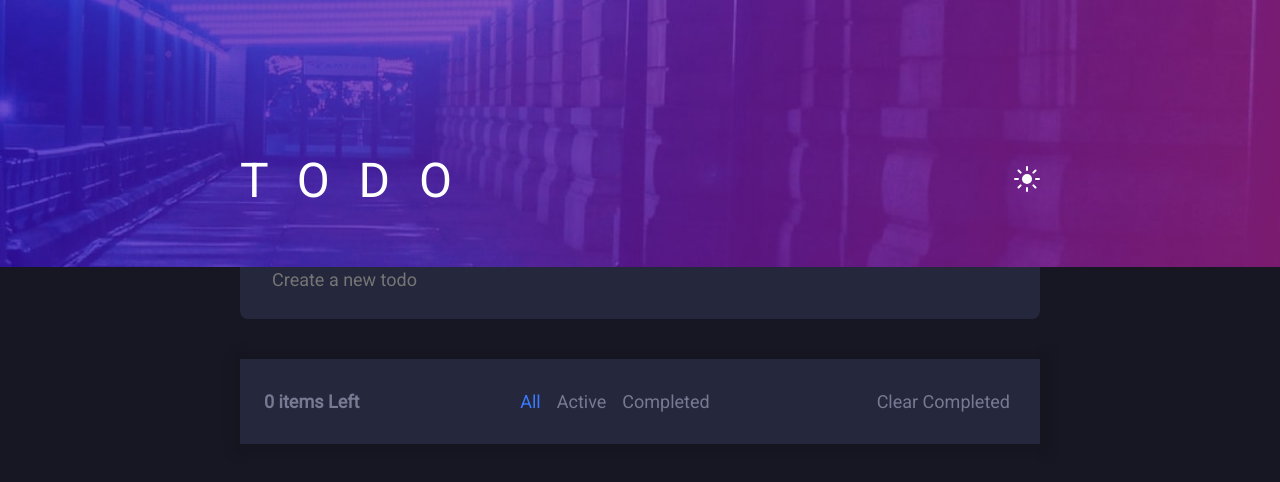
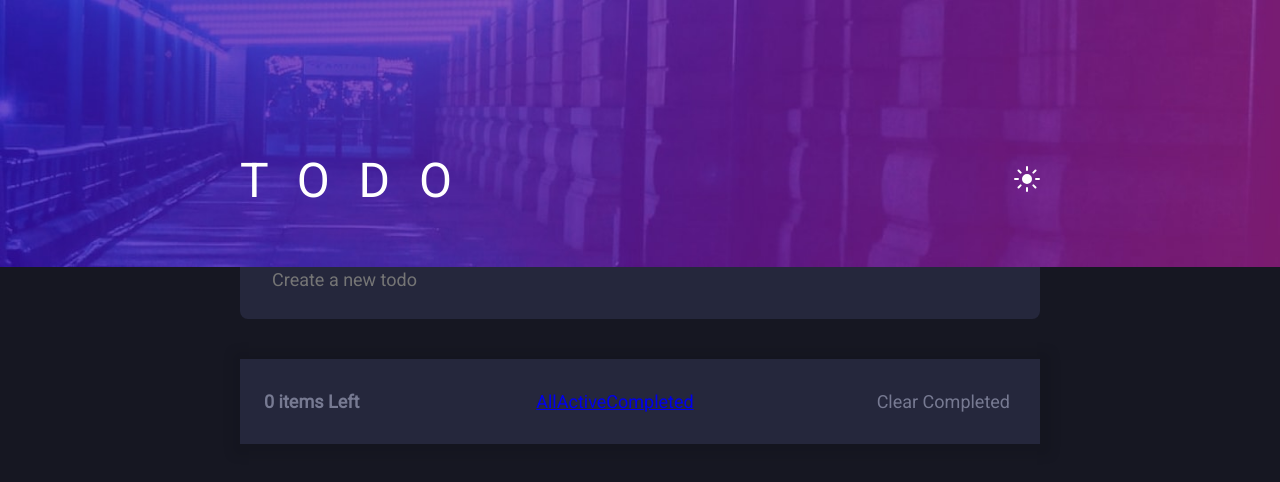
Before and after one commit to SimzMapisa/todo_list, a React (Vite) app: page / in a window 1280 px wide. Shown: the top 482 px of the page. Built offline with nearby package versions, Linux system fonts and the light colour scheme.

Commit message:
import link from rrd, import getcompletedtodos from the context. then improve the logic to show the correct number of items left

```diff
--- a/src/components/BottomNav.tsx
+++ b/src/components/BottomNav.tsx
@@ -1,17 +1,20 @@
 import React, { useContext } from 'react';
 import { TodoContext } from '../contexts/Todos';
 import { ContextType } from '../helper/types';
+import { Link } from 'react-router-dom';
 
 const BottomNav = () => {
-	const { todos } = useContext(TodoContext) as ContextType;
+	const { todos, getCompletedTodos } = useContext(TodoContext) as ContextType;
+	const completedTodos = getCompletedTodos();
+
 	return (
 		<>
 			<div className='bottom-nav'>
-				<h4>{todos.length} items Left</h4>
+				<h4>{todos.length - completedTodos.length} items Left</h4>
 				<ul>
-					<li>All</li>
-					<li>Active</li>
-					<li>Completed</li>
+					<Link to='/'>All</Link>
+					<Link to='/active'>Active</Link>
+					<Link to='/completed'>Completed</Link>
 				</ul>
 
 				<button>Clear Completed</button>
```
